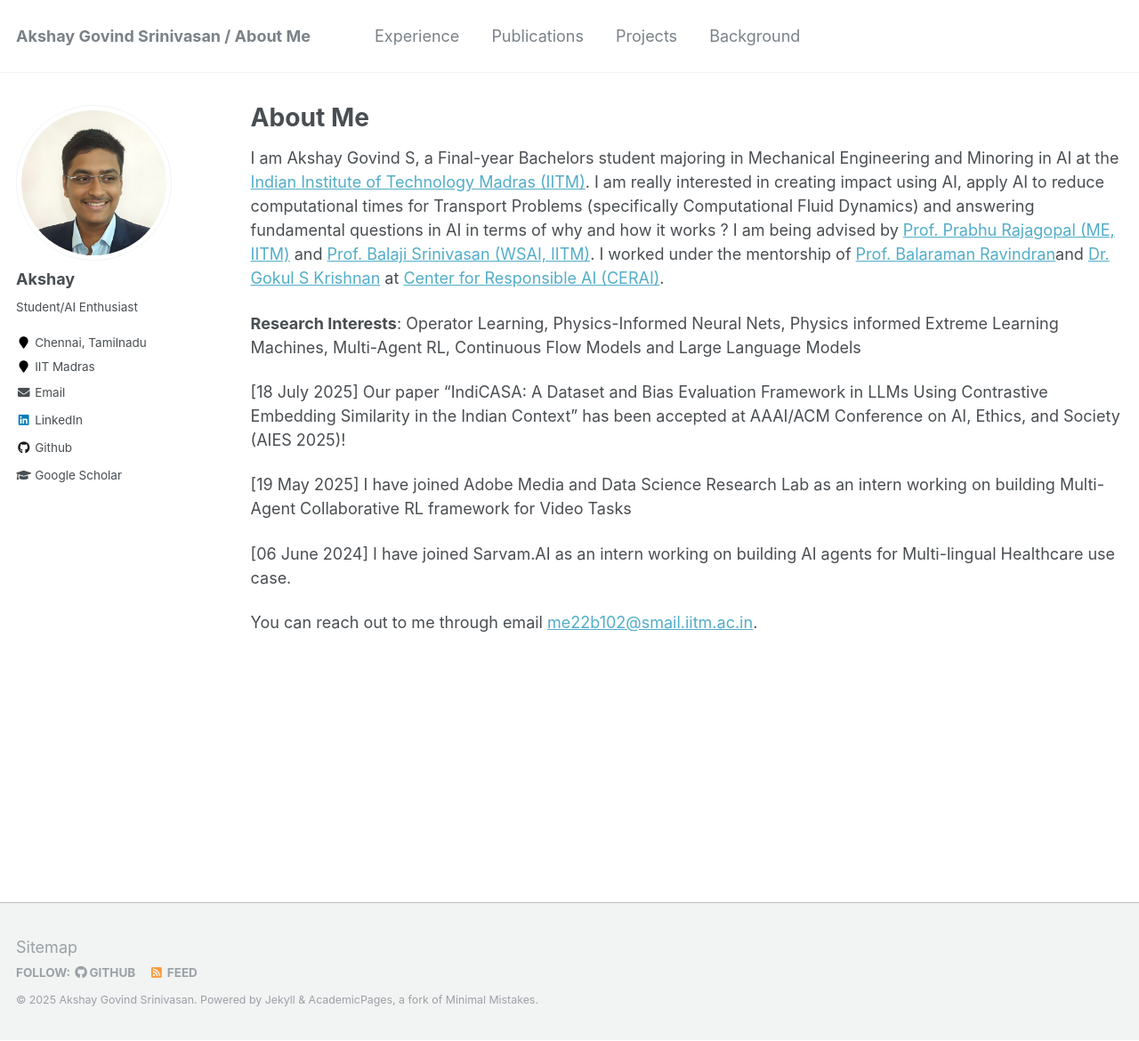
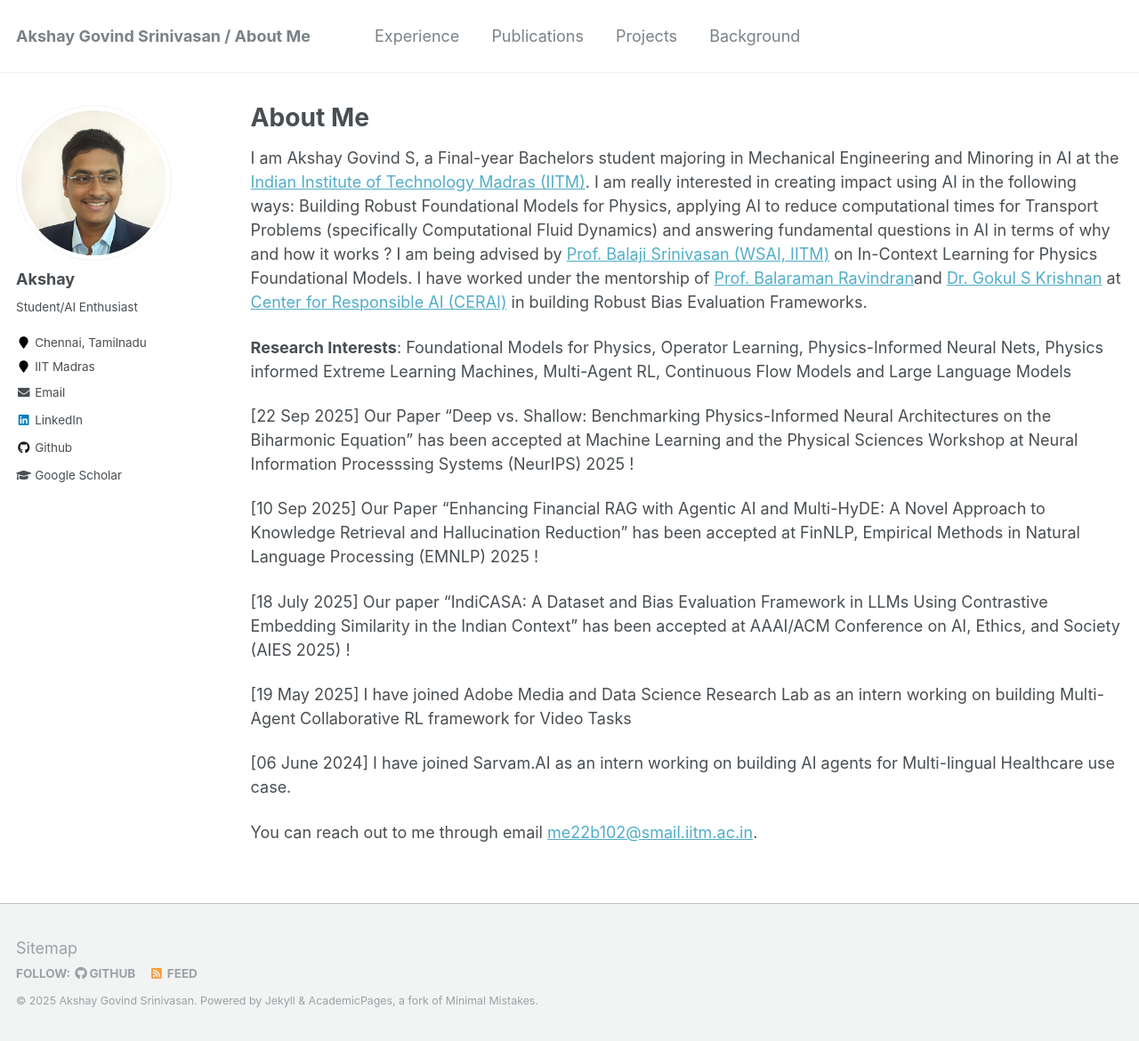
Before and after one commit to TensorTeen/tensorteen.github.io, a Jekyll site: the page built from _pages/about.md, in a window 1280 px wide and 1170 px high. Shown: the whole window at 89% size. Built offline with Jekyll 4.4.1, drawn with Linux system fonts in a browser that asks for light colours.

Commit message:
Update about.md

```diff
--- a/_pages/about.md
+++ b/_pages/about.md
@@ -11,11 +11,15 @@ redirect_from:
 
 <!-- {% include base_path %} -->
 I am Akshay Govind S, a Final-year Bachelors student majoring in Mechanical
-Engineering and Minoring in AI at the [Indian Institute of Technology Madras (IITM)](iitm.ac.in). I am really interested in creating impact using AI, apply AI to reduce computational times for Transport Problems (specifically Computational Fluid Dynamics) and answering fundamental questions in AI in terms of why and how it works ? I am being advised by [Prof. Prabhu Rajagopal (ME, IITM)](https://mech.iitm.ac.in/profile.php?fname=prajagopal) and [Prof. Balaji Srinivasan (WSAI, IITM)](https://wsai.iitm.ac.in/faculty/balaji-srinivasan/). I worked under the mentorship of [Prof. Balaraman Ravindran](https://dsai.iitm.ac.in/~ravi/)and [Dr. Gokul S Krishnan](https://cerai.iitm.ac.in/people/gokul-s-krishnan/) at [Center for Responsible AI (CERAI)](https://cerai.iitm.ac.in/).
+Engineering and Minoring in AI at the [Indian Institute of Technology Madras (IITM)](iitm.ac.in). I am really interested in creating impact using AI in the following ways: Building Robust Foundational Models for Physics, applying AI to reduce computational times for Transport Problems (specifically Computational Fluid Dynamics) and answering fundamental questions in AI in terms of why and how it works ? I am being advised by [Prof. Balaji Srinivasan (WSAI, IITM)](https://wsai.iitm.ac.in/faculty/balaji-srinivasan/) on In-Context Learning for Physics Foundational Models. I have worked under the mentorship of [Prof. Balaraman Ravindran](https://dsai.iitm.ac.in/~ravi/)and [Dr. Gokul S Krishnan](https://cerai.iitm.ac.in/people/gokul-s-krishnan/) at [Center for Responsible AI (CERAI)](https://cerai.iitm.ac.in/) in building Robust Bias Evaluation Frameworks.
 
-**Research Interests**: Operator Learning, Physics-Informed Neural Nets, Physics informed Extreme Learning Machines, Multi-Agent RL, Continuous Flow Models and Large Language Models
+**Research Interests**: Foundational Models for Physics, Operator Learning, Physics-Informed Neural Nets, Physics informed Extreme Learning Machines, Multi-Agent RL, Continuous Flow Models and Large Language Models
 
-[18 July 2025] Our paper "IndiCASA: A Dataset and Bias Evaluation Framework in LLMs Using Contrastive Embedding Similarity in the Indian Context" has been accepted at AAAI/ACM Conference on AI, Ethics, and Society (AIES 2025)!
+[22 Sep 2025] Our Paper "Deep vs. Shallow: Benchmarking Physics-Informed Neural Architectures on the Biharmonic Equation" has been accepted at Machine Learning and the Physical Sciences Workshop at Neural Information Processsing Systems (NeurIPS) 2025 !
+
+[10 Sep 2025] Our Paper "Enhancing Financial RAG with Agentic AI and Multi-HyDE: A Novel Approach to Knowledge Retrieval and Hallucination Reduction" has been accepted at FinNLP, Empirical Methods in Natural Language Processing (EMNLP) 2025 !
+
+[18 July 2025] Our paper "IndiCASA: A Dataset and Bias Evaluation Framework in LLMs Using Contrastive Embedding Similarity in the Indian Context" has been accepted at AAAI/ACM Conference on AI, Ethics, and Society (AIES 2025) !
 
 [19 May 2025] I have joined Adobe Media and Data Science Research Lab as an intern working on building Multi-Agent Collaborative RL framework for Video Tasks
 
```
